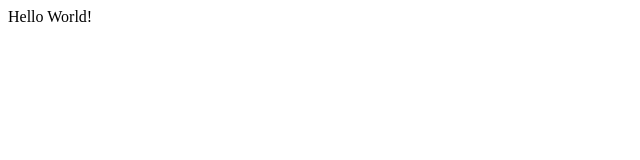
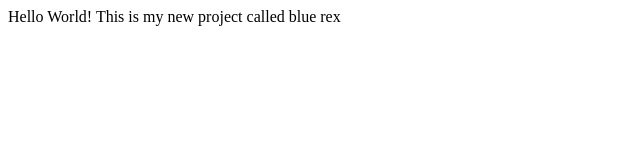
Before and after one commit to prkshshw/Blue_Rex, a plain HTML site: page index.html in a window 1280 px wide. Shown: the whole page, without its empty margins (0-640 px from the left). Drawn offline with Linux system fonts and the light colour scheme.

Commit message:
2/14/2025

```diff
--- a/index.html
+++ b/index.html
@@ -6,6 +6,6 @@
     <title>New - Blue Rex</title>
 </head>
 <body>
-    Hello World!
+    Hello World! This is my new project called blue rex
 </body>
 </html>
```
